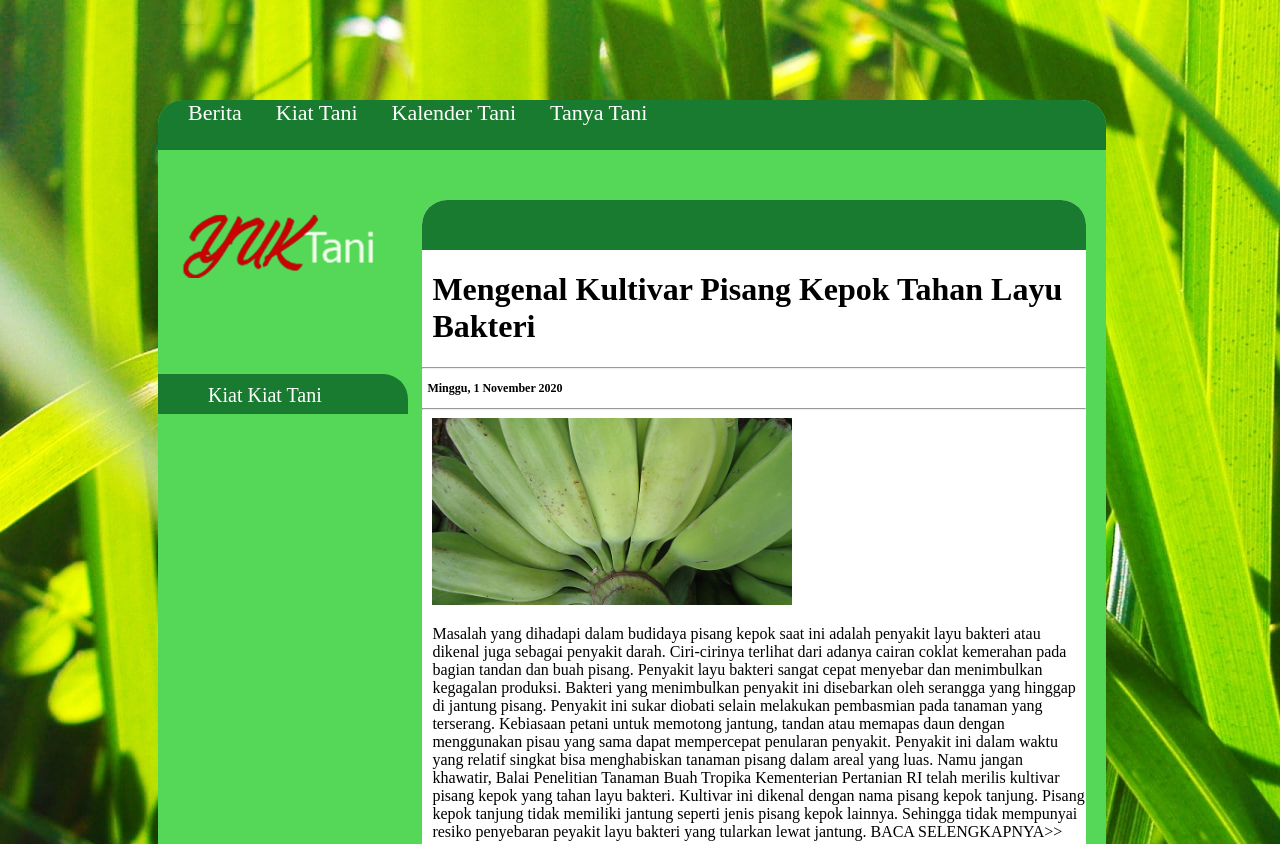
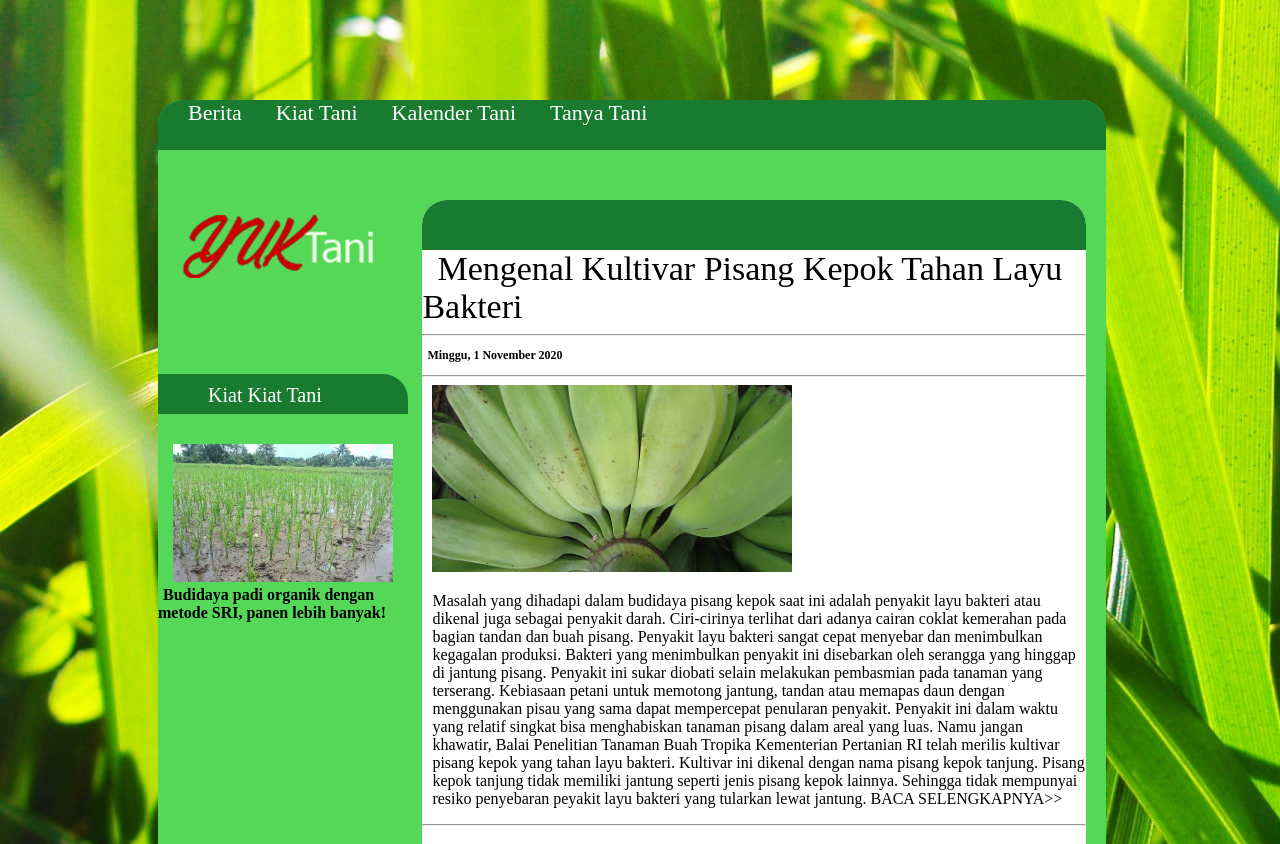
Before and after one commit to arifwahh/project-pweb, a plain HTML site: page homepage.html in a window 1280 px wide. Shown: the top 844 px of the page. Drawn offline with Linux system fonts and the light colour scheme.

Commit message:
nambah lagi

```diff
--- a/homepage.css
+++ b/homepage.css
@@ -66,7 +66,11 @@ body{
     color: white;
 }
 .judulberita{
-margin-left: 10px;
+    margin-left: 15px;
+    text-decoration: none;
+    font-size:34px ;
+    color: black;
+    text-align: left;
 }
 .tanggal {
     margin-left: 5px;
@@ -98,6 +102,20 @@ margin-left: 10px;
 
 #foot{
     margin-left: 30px;
+    margin-top: 50px;
     text-align: center;
     color:#55d858;
 }
+#kiat1{
+    width:220px;
+    height: auto;
+    margin-left: 15px;
+}
+.kiatjudul{
+    font-weight: bold;
+    margin-left: 5px;
+    margin-top: 15px;
+    color: black;
+    text-decoration: none;
+
+}
--- a/homepage.html
+++ b/homepage.html
@@ -9,7 +9,7 @@
 <body>
     <div class="container">
         <div class="navbar">
-            <a class="menu" href=""> Berita</a>
+            <a class="menu" href="homepage.html"> Berita</a>
             <a class="menu" href="">Kiat Tani</a>
             <a class="menu" href="">Kalender Tani</a>
             <a class="menu" href="">Tanya Tani</a>
@@ -17,7 +17,8 @@
         <img id="logo" src="Logo.png" alt="" srcset="">
         <div class="containerBerita">
             <div id="hias"></div>
-            <h1 class="judulberita">Mengenal Kultivar Pisang Kepok Tahan Layu Bakteri</h1>
+            <a class="judulberita" href="http://">Mengenal Kultivar Pisang Kepok Tahan
+                Layu Bakteri</a>
             <hr>
             <p class="tanggal">Minggu, 1 November 2020</p>
             <hr>
@@ -45,6 +46,8 @@
             <div class="labelkiat">
                 <p class="kiat">Kiat Kiat Tani</p>
             </div>
+            <img id="kiat1" src="kiat1.jpg" alt="">
+            <a  class="kiatjudul" href="">Budidaya padi organik dengan metode SRI, panen lebih banyak!</a>
         </div>
 
 
```
Also changed, not shown: kiat1.jpg (added).
